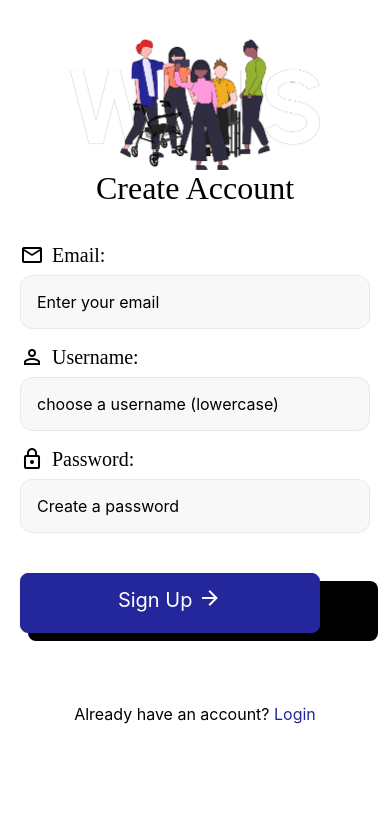
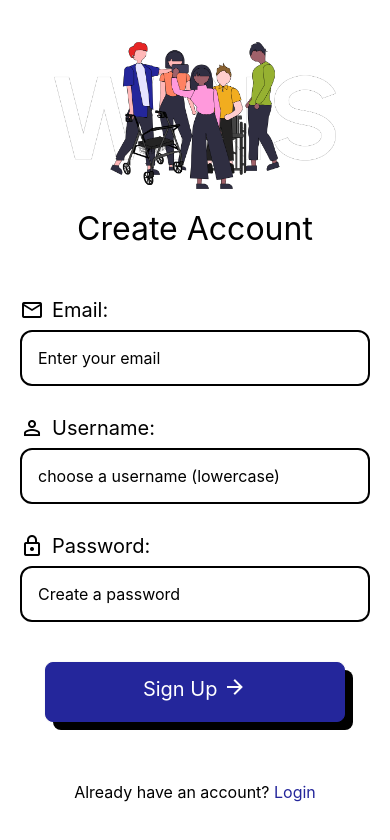
Before and after one commit to kelseyoates/selfadvocacywins, a React Native app: screen /SignUp in a window 390 px wide. Shown: the top 840 px of the page. Built offline with nearby package versions, Linux system fonts and the light colour scheme; no server answers; what @cometchat-pro/react-native-chat would draw is missing.

Commit message:
updated sign up screen to match the login screen

```diff
--- a/src/screens/SignUpScreen.js
+++ b/src/screens/SignUpScreen.js
@@ -6,6 +6,10 @@ import { doc, setDoc } from 'firebase/firestore';
 import { auth, db } from '../config/firebase';
 import { CometChat } from '@cometchat-pro/react-native-chat';
 import { COMETCHAT_CONSTANTS } from '../config/cometChatConfig';
+import { Dimensions } from 'react-native';
+
+const windowHeight = Dimensions.get('window').height;
+
 
 const SignUpScreen = ({ navigation }) => {
   const [email, setEmail] = useState('');
@@ -90,11 +94,12 @@ const SignUpScreen = ({ navigation }) => {
       keyboardVerticalOffset={Platform.OS === 'ios' ? 0 : 20}
     >
       <ScrollView
-        contentContainerStyle={styles.scrollContent}
-        keyboardShouldPersistTaps="handled"
+        style={styles.scrollView}
+        contentContainerStyle={styles.scrollContentContainer}
         showsVerticalScrollIndicator={false}
+        bounces={false}
       >
-        <View style={styles.formContainer}>
+        <View style={styles.content}>
           <Image
             source={require('../../assets/logo.png')}
             style={styles.headerImage}
@@ -182,6 +187,8 @@ const SignUpScreen = ({ navigation }) => {
 
 
 
+
+
           <View style={styles.footerContainer}>
             <Text style={styles.footerText}>Already have an account? </Text>
             <TouchableOpacity onPress={() => navigation.navigate('Login')}>
@@ -201,32 +208,40 @@ const styles = StyleSheet.create({
     flex: 1,
     backgroundColor: '#fff',
   },
-  scrollContent: {
+  scrollView: {
+    flex: 1,
+  },
+  scrollContentContainer: {
     flexGrow: 1,
-    paddingVertical: 20,
-    paddingHorizontal: 20,
+    minHeight: windowHeight,
   },
-  formContainer: {
+  content: {
     flex: 1,
+    padding: 20,
+    alignItems: 'center',
     justifyContent: 'center',
   },
+
   headerImage: {
     width: '100%',
-    height: 150,
-    marginBottom: 0,
+    height: windowHeight * 0.2, // 20% of screen height
+    marginBottom: 20,
   },
   title: {
     fontSize: 32,
-    fontFamily: 'Jost_600SemiBold',
     marginBottom: 20,
     textAlign: 'center',
+  },
+  formContainer: {
+    width: '100%',
+    marginTop: 0,
   },
   labelContainer: {
     flexDirection: 'row',
     alignItems: 'center',
     alignSelf: 'flex-start',
     marginBottom: 8,
-    marginTop: 16,
+    marginTop: 30,
   },
   iconContainer: {
     width: 24,
@@ -237,18 +252,17 @@ const styles = StyleSheet.create({
   },
   formLabel: {
     fontSize: 20,
-    fontFamily: 'Jost_500Medium',
     lineHeight: 24,
   },
   input: {
     width: '100%',
-    borderWidth: 1,
-    borderColor: '#E8E8E8',
+    borderWidth: 2,
+    borderColor: '#000000',
     borderRadius: 12,
     padding: 16,
     fontSize: 16,
-    backgroundColor: '#F8F8F8',
   },
+
 
   signupButtonText: {
     color: '#fff',
```
Also changed, not shown: src/screens/LoginScreen.js (+0 -12 lines).
